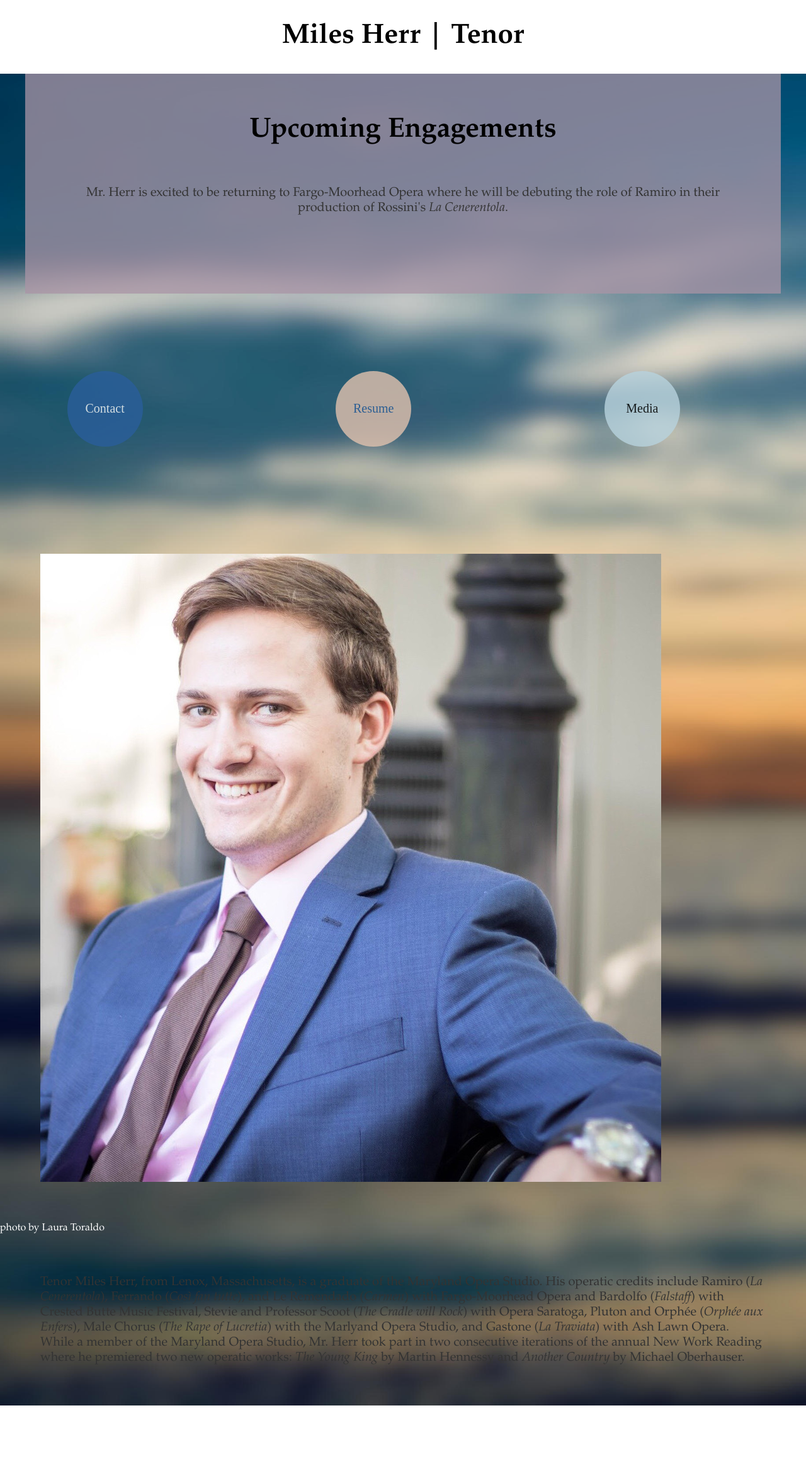
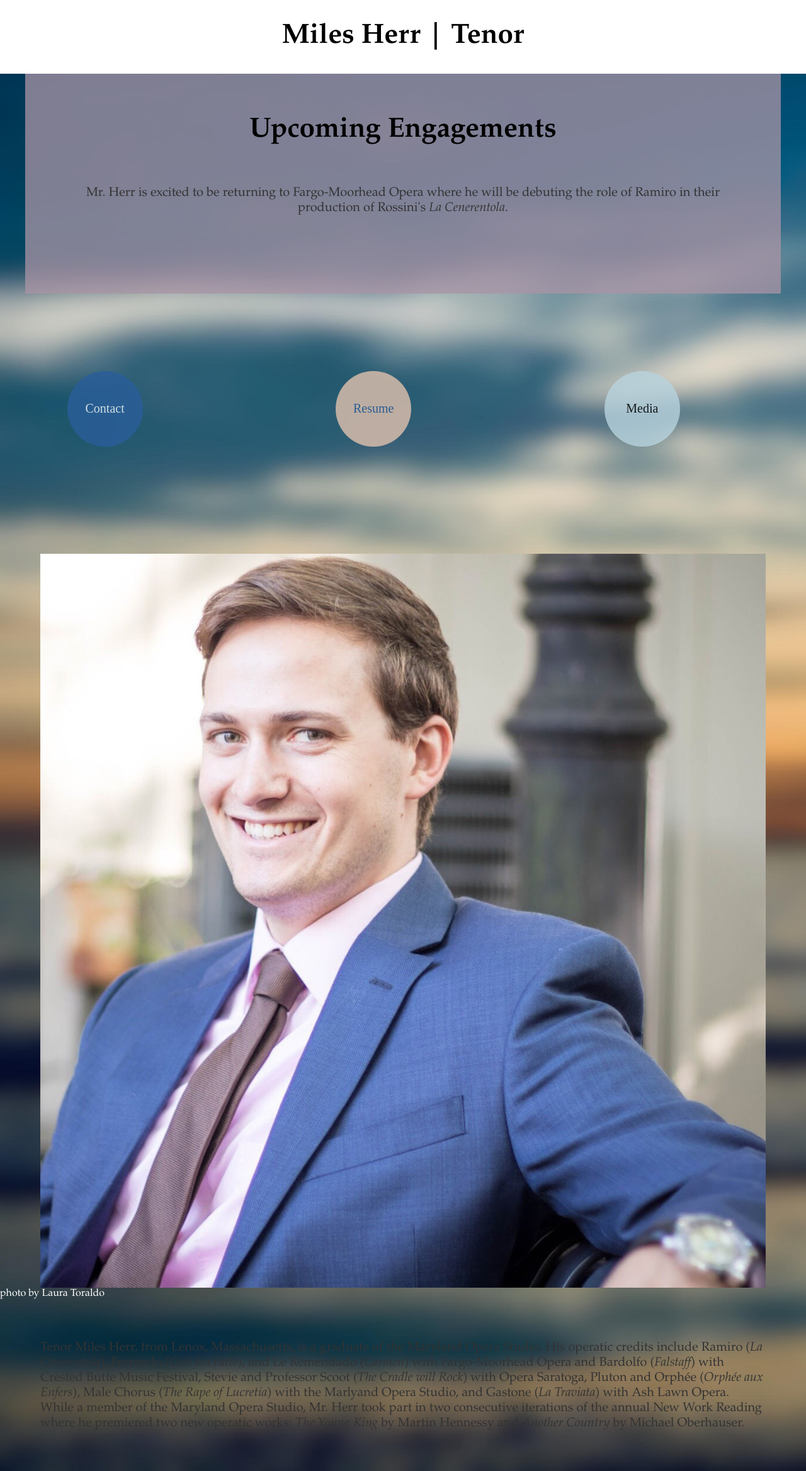
Before and after one commit to leemlb06pmi/leemlb06pmi.github.io, a Jekyll site: the page built from index.html, in a window 1280 px wide. Shown: the whole page at 63% size. Built offline with Jekyll 4.4.1, drawn with Linux system fonts in a browser that asks for light colours; before the commit the page ends 2231 px from its top, so only the background shows below that.

Commit message:
Update main.css

```diff
--- a/css/main.css
+++ b/css/main.css
@@ -9,7 +9,7 @@
 }
 
 .home{
-	margin: 5%;
+	padding: 5% 5% 0% 5%;
 	border-radius: 0 15% 15% 0;
 }
 
@@ -171,6 +171,6 @@
 	.column {width:100%;}
 	.column.right {float: left; width:100%;}
 	.column.left {float:left; width:100%;}
-	img.home {border-radius:0%;}
+	img.home {border-radius:0%; object-fit:cover; width:90%; object-position:50% 50%;}
 	blockquote.home_oppo {border-radius:0%; margin-top:0%;}
 }
```
